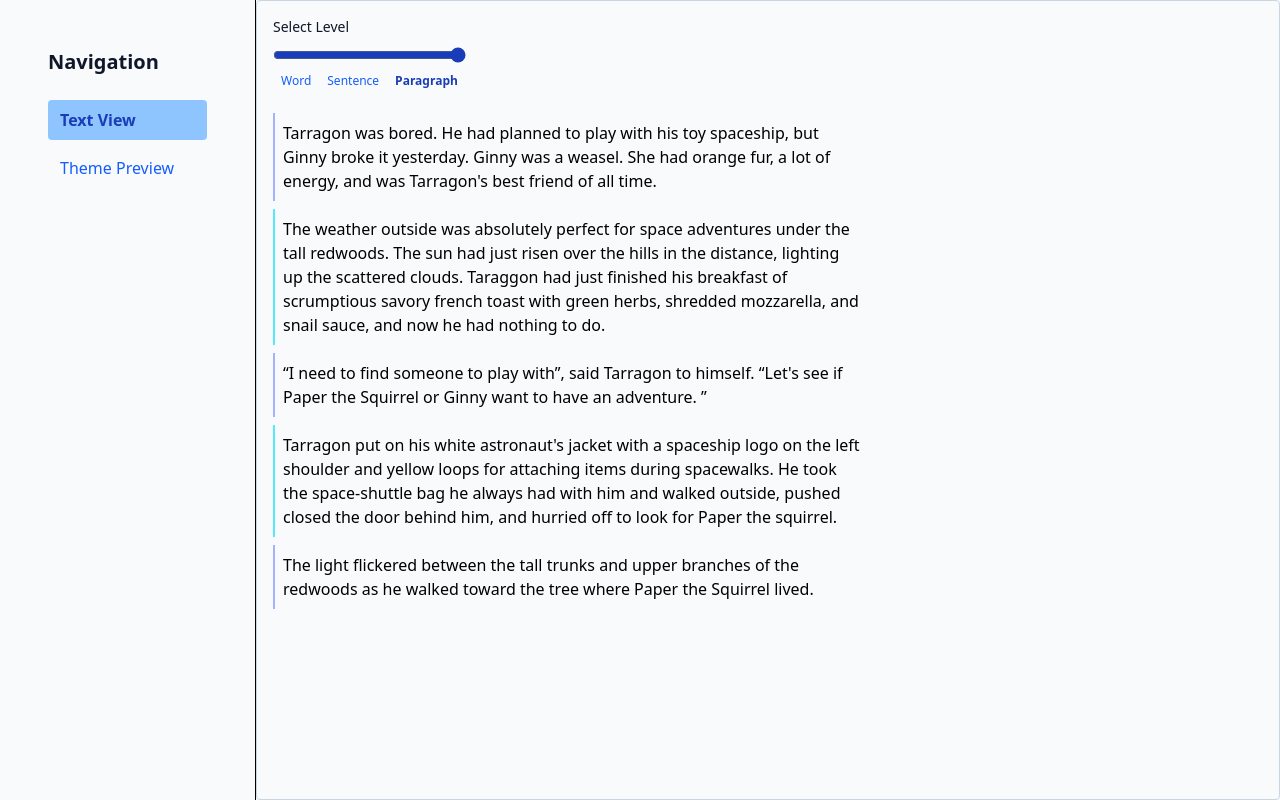
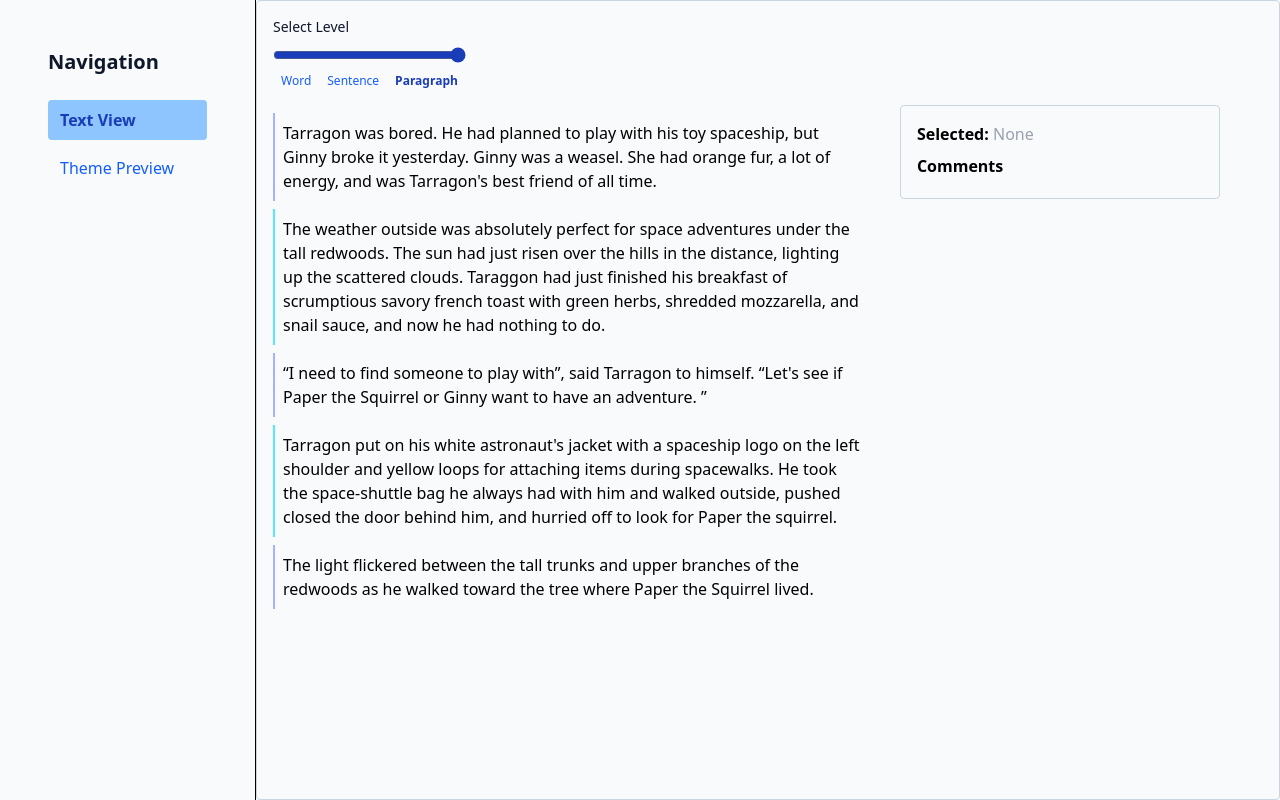
Before and after one commit to shnayder/ineffable, a React (Vite) app in the folder src/ineffable/: page / in a window 1280 px wide. Built offline with nearby package versions, Linux system fonts and the light colour scheme.

Commit message:
Clean up

```diff
--- /dev/null
+++ b/src/ineffable/docs/todo.md
@@ -0,0 +1,8 @@
+Working todo list for small stuff that's not worth tracking in issues
+
+next:
++ remove position tracking
++ pull text into separate component
+- wire up document tracking so it's available everywhere
+- add actual sample comments attached to document
+- clear selection by clicking away
--- a/src/ineffable/src/features/text-view/details-panel.tsx
+++ b/src/ineffable/src/features/text-view/details-panel.tsx
@@ -3,15 +3,13 @@ import CommentCard, { Comment } from './comment-card';
 
 interface DetailsPanelProps {
   comments: Comment[];
-  top: number;
   selectedId: string;
 }
 
-const DetailsPanel: React.FC<DetailsPanelProps> = ({ comments, top, selectedId }) => {
+const DetailsPanel: React.FC<DetailsPanelProps> = ({ comments, selectedId }) => {
   return (
     <div
         className="w-80 min-w-[200px] max-w-[320px] bg-surface-bg-base border-surface-border-base border-1 p-4 rounded ml-8"
-//        style={top}
     >
       <div className="mb-2">
         <strong>Selected:</strong> <span className="text-gray-800">{selectedId || <span className="text-gray-400">None</span>}</span>
--- /dev/null
+++ b/src/ineffable/src/features/text-view/text-panel.tsx
@@ -0,0 +1,58 @@
+import React, { useState } from 'react';
+import { parseRawText } from './utils';
+import { Document, Paragraph, Sentence, Word } from './types';
+import { Comment } from './comment-card';
+
+interface TextPanelProps {
+  sliderValue: 'Word' | 'Sentence' | 'Paragraph';
+  onSelect: (id: string) => void;
+  selected: string | null;
+  sampleText: string[];
+}
+
+const TextPanel: React.FC<TextPanelProps> = ({ sliderValue, onSelect, selected, sampleText }) => {
+  let document: Document = parseRawText(sampleText);
+
+  let pStyle = sliderValue === 'Paragraph' ? 'border-l-2 odd:border-neutral-fg-accent1 even:border-neutral-fg-accent2' : '';
+  let sStyle = sliderValue === 'Sentence' ? 'odd:border-b-2 odd:border-neutral-fg-accent1 even:border-b-1 even:border-neutral-fg-accent2' : '';
+  let wStyle = sliderValue === 'Word' ? 'odd:border-b-2 odd:border-neutral-fg-accent1 even:border-b-1 even:border-neutral-fg-accent2' : '';
+
+  return (
+    <div className="w-full mb-4 min-h-[120px] max-w-prose">
+      {document.paragraphs.map(p => (
+        <p
+          key={p.id}
+          id={p.id}
+          className={`${selected === p.id ? 'bg-neutral-highlight' : pStyle} my-2 p-2`}
+          onClick={() => sliderValue === 'Paragraph' ? onSelect(p.id) : null}
+        >
+          {p.sentences.map(s => (
+            <span
+              key={s.id}
+              id={s.id}
+              className={selected === s.id ? 'bg-neutral-highlight' : sStyle}
+              onClick={e => {
+                if (sliderValue === 'Sentence') onSelect(s.id);
+              }}
+            >
+              {s.words.map(w => (
+                <span
+                  key={w.id}
+                  id={w.id}
+                  className={selected === w.id ? 'bg-neutral-highlight' : wStyle}
+                  onClick={e => {
+                    if (sliderValue === 'Word') onSelect(w.id);
+                  }}
+                >
+                  {w.text}{' '}
+                </span>
+              ))}
+            </span>
+          ))}
+        </p>
+      ))}
+    </div>
+  );
+};
+
+export default TextPanel;
--- a/src/ineffable/src/features/text-view/text-view-panel.tsx
+++ b/src/ineffable/src/features/text-view/text-view-panel.tsx
@@ -4,6 +4,7 @@ import { parseRawText } from './utils';
 import { Document, Paragraph, Sentence, Word } from './types';
 import CommentCard, { Comment } from './comment-card';
 import DetailsPanel from './details-panel';
+import TextPanel from './text-panel';
 
 const SLIDER_STOPS = ['Word', 'Sentence', 'Paragraph'] as const;
 type SliderStop = typeof SLIDER_STOPS[number];
@@ -20,36 +21,14 @@ const TextViewPanel: React.FC = () => {
   const [sliderValue, setSliderValue] = useState<SliderStop>('Paragraph');
   // the id of the highlighted element
   const [selected, setSelected] = useState<string | null>(null);
-  const [commentPos, setCommentPos] = useState<{ top: number } | null>(null);
-  const textContainerRef = React.useRef<HTMLDivElement>(null);
 
   let document: Document = parseRawText(sampleText);
 
-  // Reset selected and comment position when sliderValue changes
+  // Reset selected when sliderValue changes
   React.useEffect(() => {
     setSelected(null);
-    setCommentPos(null);
   }, [sliderValue]);
 
-  // When selected changes, update comment position
-  React.useEffect(() => {
-    if (!selected) {
-      setCommentPos(null);
-      return;
-    }
-    // Try to find the DOM node for the selected element
-    const el = window.document.getElementById(selected);
-    if (el && textContainerRef.current) {
-      const elRect = el.getBoundingClientRect();
-      const containerRect = textContainerRef.current.getBoundingClientRect();
-      setCommentPos({ top: elRect.top - containerRect.top });
-    }
-  }, [selected]);
-
-  // Set up alternating colors for selected level. Transparent lines left (paragraph) or underneath (sentence and word) the elements.
-  let pStyle = sliderValue === 'Paragraph' ? 'border-l-2 odd:border-neutral-fg-accent1 even:border-neutral-fg-accent2' : '';
-  let sStyle = sliderValue === 'Sentence' ? 'odd:border-b-2 odd:border-neutral-fg-accent1 even:border-b-1 even:border-neutral-fg-accent2' : '';
-  let wStyle = sliderValue === 'Word' ? 'odd:border-b-2 odd:border-neutral-fg-accent1 even:border-b-1 even:border-neutral-fg-accent2' : '';
 
   // Example: comments for each element (replace with real data as needed)
   const commentsMap: Record<string, Comment[]> = {
@@ -62,53 +41,21 @@ const TextViewPanel: React.FC = () => {
 
   return (
     <div className="flex flex-col items-start h-full justify-center w-full p-4 bg-surface-bg-base border-surface-border-base border-1 rounded">
-        {/* Slider */}
-        <Slider stops={SLIDER_STOPS} value={sliderValue} onChange={v => setSliderValue(v as SliderStop)} />
+
+      <Slider stops={SLIDER_STOPS} value={sliderValue} onChange={v => setSliderValue(v as SliderStop)} />
 
       <div className="flex flex-row items-start h-full justify-between relative">
+        <div className="flex-1">
 
-        <div ref={textContainerRef} className="flex-1">
+          <TextPanel
+            sliderValue={sliderValue}
+            onSelect={setSelected}
+            selected={selected}
+            sampleText={sampleText}
+          />
+        </div>
 
-          {/* Highlighted selectable text */}
-          <div className="w-full mb-4 min-h-[120px] max-w-prose">
-            {document.paragraphs.map(p => (
-              <p
-                key={p.id}
-                id={p.id}
-                className={`${selected === p.id ? 'bg-neutral-highlight' : pStyle} my-2 p-2`}
-                onClick={() => sliderValue === 'Paragraph' ? setSelected(p.id) : null}
-              >
-                {p.sentences.map(s => (
-                  <span
-                    key={s.id}
-                    id={s.id}
-                    className={selected === s.id ? 'bg-neutral-highlight' : sStyle}
-                    onClick={e => {
-                      if (sliderValue === 'Sentence') setSelected(s.id);
-                    }}
-                  >
-                    {s.words.map(w => (
-                      <span
-                        key={w.id}
-                        id={w.id}
-                        className={selected === w.id ? 'bg-neutral-highlight' : wStyle}
-                        onClick={e => {
-                          if (sliderValue === 'Word') setSelected(w.id);
-                        }}
-                      >
-                        {w.text}{' '}
-                      </span>
-                    ))}
-                  </span>
-                ))}
-              </p>
-            ))}
-          </div>
-        </div>
-        {/* Details panel on the right */}
-        {selected && commentPos && (
-          <DetailsPanel comments={comments} top={commentPos.top} selectedId={selected} />
-        )}
+        <DetailsPanel comments={comments} selectedId={selected || ''} />
       </div>
     </div>
   );
```
